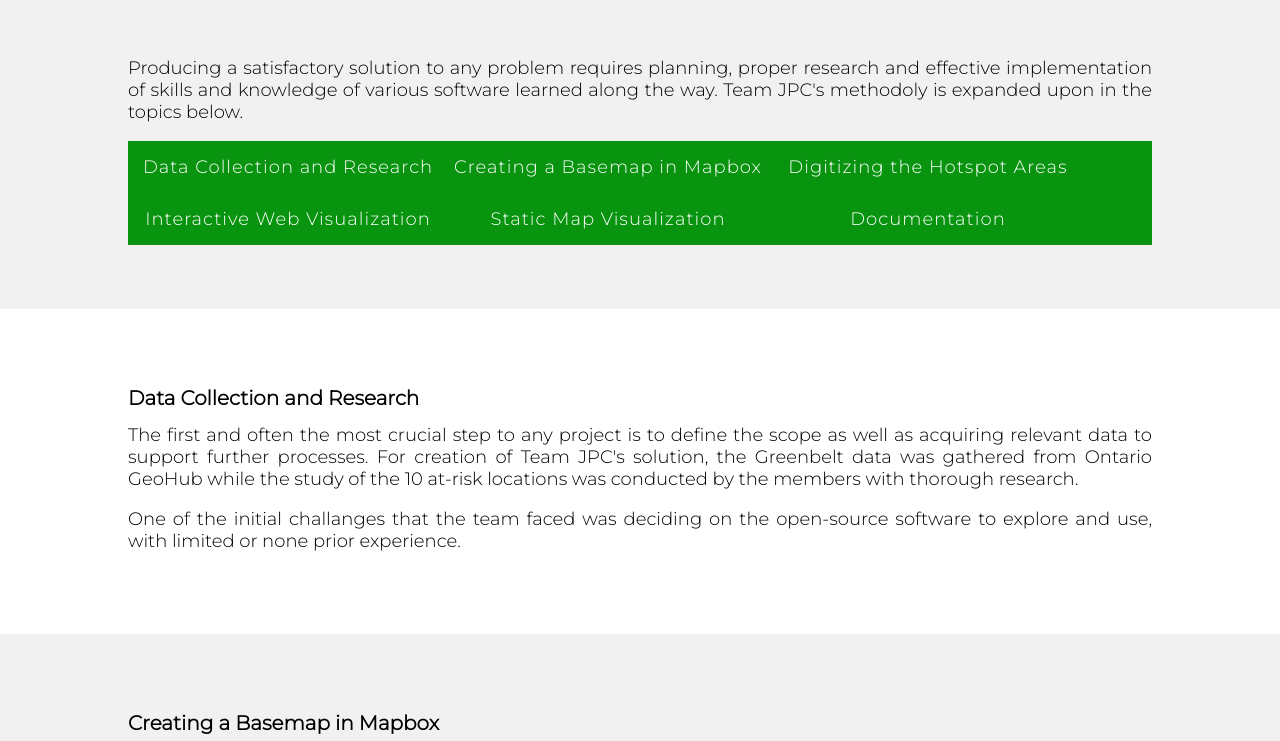
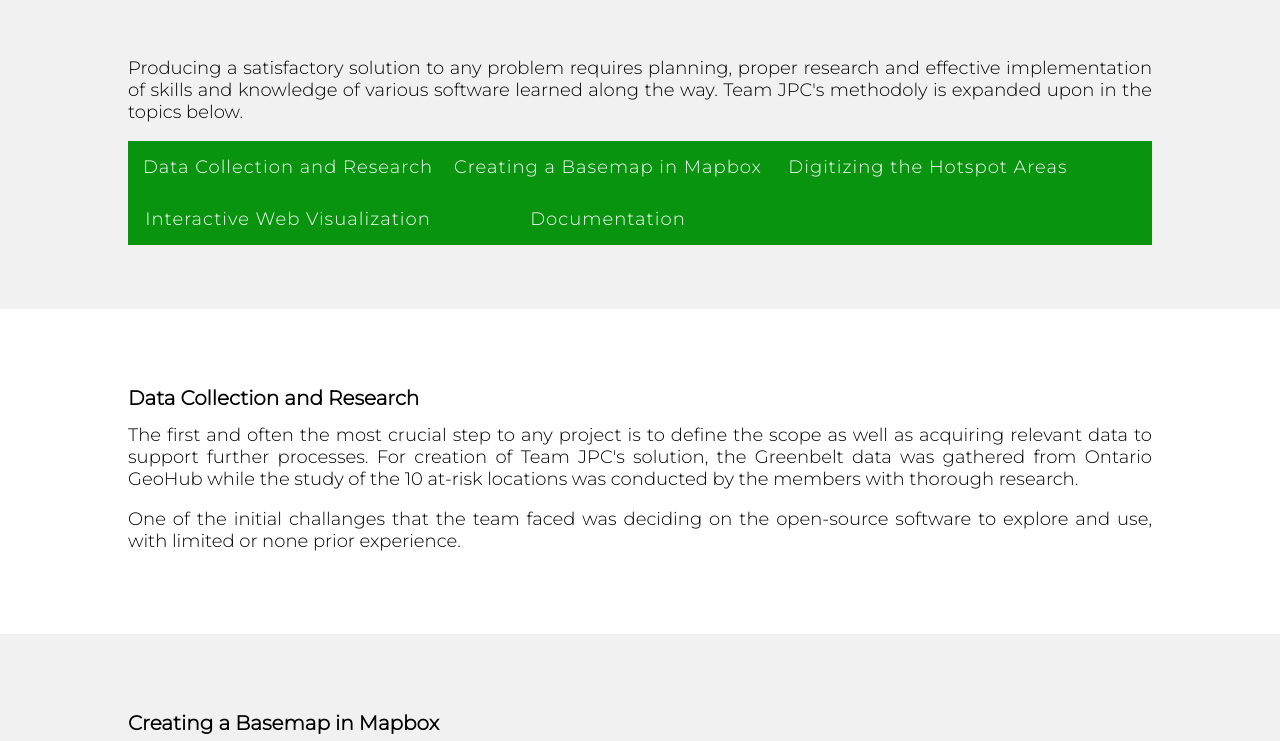
Before and after one commit to JenIsHere/GEOM99, a plain HTML site: page Methodology.html in a window 1280 px wide. Shown: the part 59-800 px from the top of the page. Drawn offline with Linux system fonts and the light colour scheme.

Commit message:
no static

```diff
--- a/Methodology.html
+++ b/Methodology.html
@@ -34,7 +34,6 @@
     <li><a href="#Creating a Basemap">Creating a Basemap in Mapbox</a></li>
     <li><a href="#Spatial Analysis">Digitizing the Hotspot Areas</a></li>
     <li><a href="#Interactive Web Visualization">Interactive Web Visualization</a></li>
-    <li><a href="#Static Map Visualization">Static Map Visualization</a></li>
     <li><a href="#Documentation">Documentation</a></li>
   </ul>
   </div>
```
